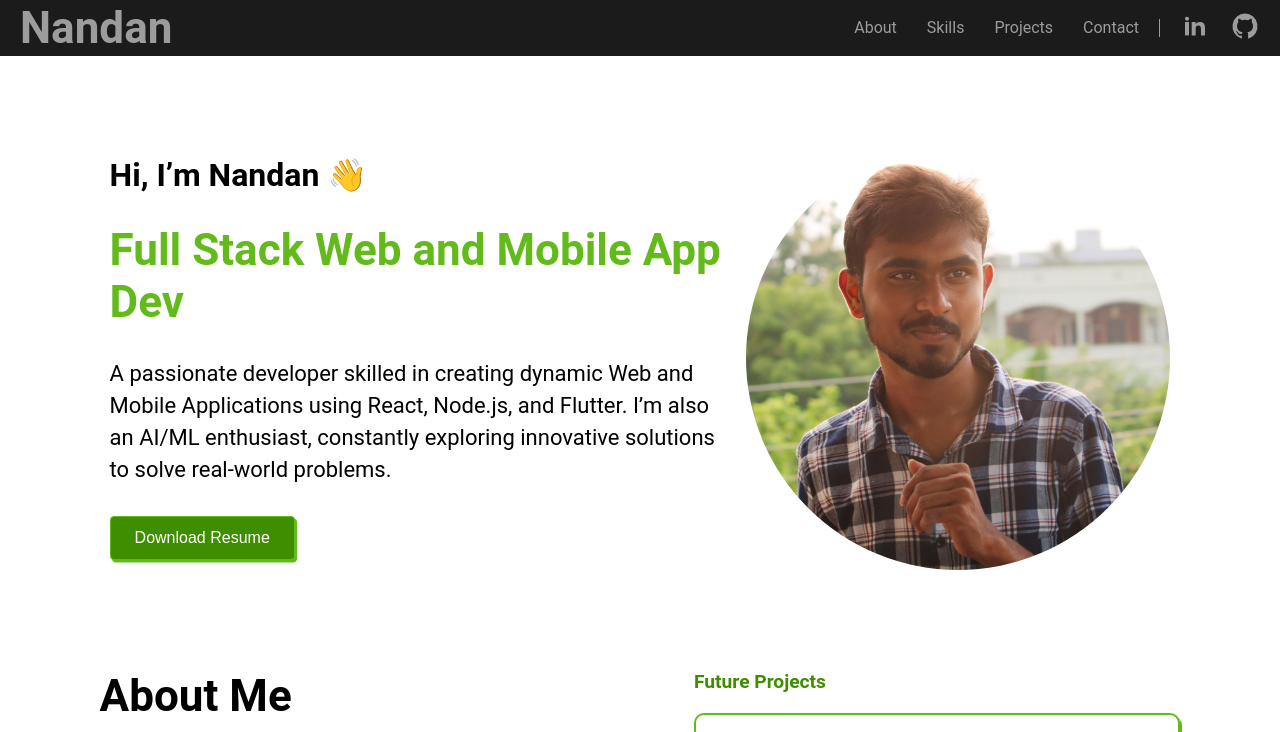
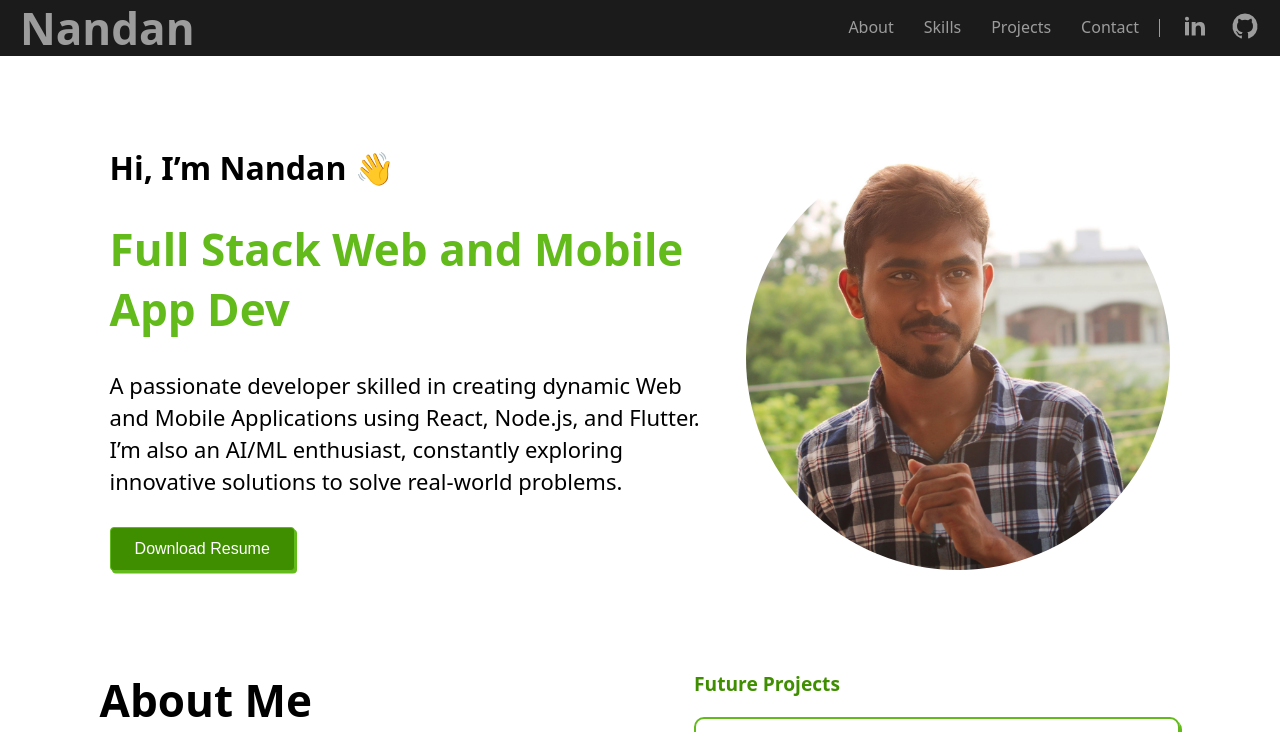
Before and after one commit to Nandan-Yadav/portfolio, a React (Vite) app: page / in a window 1280 px wide. Shown: the top 732 px of the page. Built offline with nearby package versions, Linux system fonts and the light colour scheme.

Commit message:
Updated Font

```diff
--- a/src/index.css
+++ b/src/index.css
@@ -15,8 +15,5 @@
 }
 
 body {
-  font-family: Roboto, Noto Sans ,  monospace, Arial, Helvetica, sans-serif,
-    "Lucida Sans", "Lucida Sans Regular", "Lucida Grande", "Lucida Sans Unicode",
-    Geneva, Verdana, sans-serif;
-    overflow-x: hidden;
+  font-family: "Poppins", "Noto Sans", "Montserrat", "Roboto", "Lato", "Merriweather", "Playfair Display", sans-serif;
 }
```
